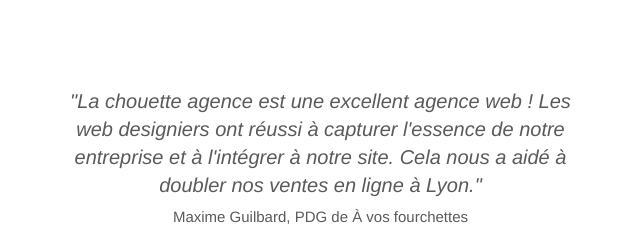
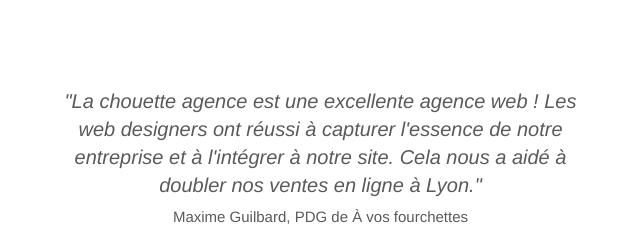
Before and after one commit to ethantaylan/La_chouette_agence, a plain HTML site: page index.html in a window 1280 px wide. Shown: the part 994-1243 px from the top of the page, 322-962 px from the left. Drawn offline with Linux system fonts and the light colour scheme; a web font is replaced by a local one.

Commit message:
Livrables

```diff
--- a/index.html
+++ b/index.html
@@ -124,7 +124,7 @@
 		<div class="row voffset-lg voffset">
 			<div class="col-xs-12 col-md-8 col-md-offset-2 text-center">
 				<blockquote>
-					<h2 class="citation">"La chouette agence est une excellent agence web ! Les web designiers ont réussi à capturer l'essence de notre entreprise et à l'intégrer à notre site. Cela nous a aidé à doubler nos ventes en ligne à Lyon."</h2>
+					<h2 class="citation">"La chouette agence est une excellente agence web ! Les web designers ont réussi à capturer l'essence de notre entreprise et à l'intégrer à notre site. Cela nous a aidé à doubler nos ventes en ligne à Lyon."</h2>
 					<h4 class="signature">Maxime Guilbard, PDG de À vos fourchettes</h5>
 				</blockquote>
 			</div>
```
